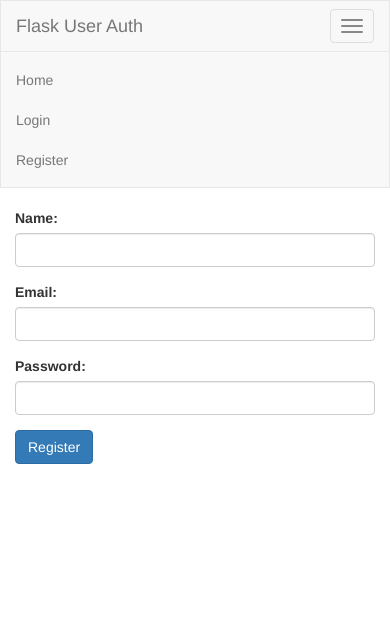
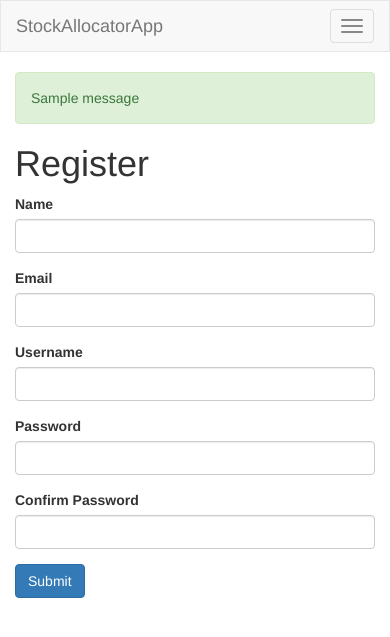
Before and after one commit to figoagil/sahamdss, a Flask app: page /register in a window 390 px wide, after a click on "Toggle navigation". Shown: the top 637 px of the page. Run offline with Flask 2, Linux system fonts and the light colour scheme; one stand-in notice (Sample message) is shown; parts of the project's set-up code (start-up, migrations or seed data) failed here and were passed over; some libraries are stand-ins or nearby versions.

Commit message:
baru sampe dashboard

```diff
--- a/app.py
+++ b/app.py
@@ -1,65 +1,131 @@
-#app.py
-
-from flask import Flask, render_template, request, redirect, url_for, session
-from flask_mysqldb import MySQL,MySQLdb
-import bcrypt
+from flask import Flask, render_template, flash, request, redirect, url_for, session, logging
+from data import Stocks
+from flask_mysqldb import MySQL
+from wtforms import Form, StringField, TextAreaField, PasswordField, validators
+from passlib.hash import sha256_crypt
+from functools import wraps
 
 app = Flask(__name__)
+
+# Config MySQL
 app.config['MYSQL_HOST'] = 'localhost'
 app.config['MYSQL_USER'] = 'root'
-app.config['MYSQL_PASSWORD'] = ''
-app.config['MYSQL_DB'] = 'flaskdb'
+app.config['MYSQL_PASSWORD'] = 'password'
+app.config['MYSQL_DB'] = 'alokasisaham'
 app.config['MYSQL_CURSORCLASS'] = 'DictCursor'
+# Init MySQL
 mysql = MySQL(app)
+
+Stocks = Stocks()
 
 @app.route('/')
 def home():
-    return render_template("home.html")
+    return render_template('home.html')
 
-@app.route('/login',methods=["GET","POST"])
+@app.route('/about')
+def about():
+    return render_template('about.html')
+
+@app.route('/stocks')
+def stocks():
+    return render_template('stocks.html', stocks = Stocks)
+
+class RegisterForm(Form):
+    name = StringField('Name', [validators.Length(min=1, max=50)])
+    username = StringField('Username', [validators.Length(min=4, max=25)])
+    email = StringField('Email', [validators.Length(min=6, max=50)])
+    password = PasswordField('Password', [
+        validators.DataRequired(),
+        validators.EqualTo('confirm', message='Passwords do not match')
+    ])
+    confirm = PasswordField('Confirm Password')
+
+@app.route('/register', methods=['GET', 'POST'])
+def register():
+    form = RegisterForm(request.form)
+    if request.method == 'POST' and form.validate():
+        name = form.name.data
+        email = form.email.data
+        username = form.username.data
+        password = sha256_crypt.encrypt(str(form.password.data))
+
+        # Create cursor
+        cur = mysql.connection.cursor()
+
+        # Execute query
+        cur.execute("INSERT INTO users(name, email, username, password) VALUES(%s, %s, %s, %s)", (name, email, username, password))
+
+        # Commit to DB
+        mysql.connection.commit()
+
+        # Close connection
+        cur.close()
+
+        flash('You are now registered and can log in', 'success')
+
+        return redirect(url_for('login'))
+    return render_template('register.html', form=form)
+
+@app.route('/login', methods=['GET', 'POST'])
 def login():
     if request.method == 'POST':
-        email = request.form['email']
-        password = request.form['password'].encode('utf-8')
+        # Get Form Fields
+        username = request.form['username']
+        password_candidate = request.form['password']
 
-        curl = mysql.connection.cursor(MySQLdb.cursors.DictCursor)
-        curl.execute("SELECT * FROM users WHERE email=%s",(email,))
-        user = curl.fetchone()
-        curl.close()
+        # Create cursor
+        cur = mysql.connection.cursor()
 
-        if len(user) > 0:
-            if bcrypt.hashpw(password, user["password"].encode('utf-8')) == user["password"].encode('utf-8'):
-                session['name'] = user['name']
-                session['email'] = user['email']
-                return render_template("home.html")
+        # Get user by username
+        result = cur.execute("SELECT * FROM users WHERE username = %s", [username])
+
+        if result > 0:
+            # Get stored hash
+            data = cur.fetchone()
+            password = data['password']
+
+            # Compare Passwords
+            if sha256_crypt.verify(password_candidate, password):
+                # Passed
+                session['logged_in'] = True
+                session['username'] = username
+
+                flash('You are now logged in', 'success')
+                return redirect(url_for('dashboard'))
             else:
-                return "Error password and email not match"
+                error = 'Invalid login'
+                return render_template('login.html', error=error)
+            # Close connection
+            cur.close()
         else:
-            return "Error user not found"
-    else:
-        return render_template("login.html")
+            error = 'Username not found'
+            return render_template('login.html', error=error)
+    return render_template('login.html')
 
-@app.route('/logout', methods=["GET", "POST"])
+# Check if user logged in
+def is_logged_in(f):
+    @wraps(f)
+    def wrap(*args, **kwargs):
+        if 'logged_in' in session:
+            return f(*args, **kwargs)
+        else:
+            flash('Unauthorized, Please login', 'danger')
+            return redirect(url_for('login'))
+    return wrap
+
+# Logout
+@app.route('/logout')
+@is_logged_in
 def logout():
     session.clear()
-    return render_template("home.html")
+    flash('You are now logged out', 'success')
+    return redirect(url_for('login'))
 
-@app.route('/register', methods=["GET", "POST"])
-def register():
-    if request.method == 'GET':
-        return render_template("register.html")
-    else:
-        name = request.form['name']
-        email = request.form['email']
-        password = request.form['password'].encode('utf-8')
-        hash_password = bcrypt.hashpw(password, bcrypt.gensalt())
-
-        cur = mysql.connection.cursor()
-        cur.execute("INSERT INTO users (name, email, password) VALUES (%s,%s,%s)",(name,email,hash_password,))
-        mysql.connection.commit()
-        session['name'] = request.form['name']
-        session['email'] = request.form['email']
-        return redirect(url_for('home'))
+# Dashboard
+@app.route('/dashboard')
+@is_logged_in
+def dashboard():
+    return render_template('dashboard.html')
 
 if __name__ == '__main__':
     app.secret_key = "^A%DJAJU^JJ123"
--- /dev/null
+++ b/templates/dashboard.html
@@ -0,0 +1,5 @@
+{% extends 'layout.html' %}
+
+{% block body %}
+  <h1>Dashboard <small> Welcome {{session.username}}</small></h1>
+{% endblock %}
--- /dev/null
+++ b/templates/includes/_formhelpers.html
@@ -0,0 +1,9 @@
+{% macro render_field(field) %}
+    {{ field.label }}
+    {{ field(**kwargs)|safe }}
+    {% if field.errors %}
+        {% for error in field.errors %}
+        <span class="help-inline">{{ error }}</span>
+        {% endfor %}
+    {% endif %}
+{% endmacro %}
--- /dev/null
+++ b/templates/includes/_messages.html
@@ -0,0 +1,15 @@
+{% with messages = get_flashed_messages(with_categories=true) %}
+  {% if messages %}
+    {% for category, message in messages %}
+      <div class="alert alert-{{ category }}">{{ message }}</div>
+    {% endfor %}
+  {% endif %}
+{% endwith %}
+
+{% if error %}
+  <div class="alert alert-danger">{{error}}</div>
+{% endif %}
+
+{% if msg %}
+  <div class="alert alert-success">{{msg}}</div>
+{% endif %}
--- /dev/null
+++ b/templates/includes/_navbar.html
@@ -0,0 +1,31 @@
+<nav class="navbar navbar-default">
+    <div class="container">
+      <div class="navbar-header">
+        <button type="button" class="navbar-toggle collapsed" data-toggle="collapse" data-target="#navbar" aria-expanded="false" aria-controls="navbar">
+          <span class="sr-only">Toggle navigation</span>
+          <span class="icon-bar"></span>
+          <span class="icon-bar"></span>
+          <span class="icon-bar"></span>
+        </button>
+        <a class="navbar-brand" href="#">StockAllocatorApp</a>
+      </div>
+      <div id="navbar" class="collapse navbar-collapse">
+        <ul class="nav navbar-nav">
+          <li><a href="/">Home</a></li>
+          <li><a href="/about">About</a></li>
+          <li><a href="/stocks">Stocks</a></li>
+        </ul>
+
+        <ul class="nav navbar-nav navbar-right">
+          {% if session.logged_in %}
+            <li><a href="/dashboard">Dashboard</a></li>
+            <li><a href="/logout">Logout</a></li>
+          {% else %}
+            <li><a href="/register">Register</a></li>
+            <li><a href="/login">Login</a></li>
+          {% endif %}
+
+        </ul>
+      </div><!--/.nav-collapse -->
+    </div>
+  </nav>
--- a/templates/layout.html
+++ b/templates/layout.html
@@ -3,45 +3,17 @@
     <head>
         <meta charset="utf-8" />
         <meta http-equiv="X-UA-Compatible" content="IE=edge">
- <title>{% block title %} {% endblock %}</title>
+        <title>StockAllocatorApp</title>
         <meta name="viewport" content="width=device-width, initial-scale=1">
         <link rel="stylesheet" type="text/css" media="screen" href="https://maxcdn.bootstrapcdn.com/bootstrap/3.3.7/css/bootstrap.min.css" />
     </head>
     <body>
- <nav class="navbar navbar-default">
+        {% include 'includes/_navbar.html' %}
         <div class="container">
- <div class="navbar-header">
- <button type="button" class="navbar-toggle collapsed" data-toggle="collapse" data-target="#navbar" aria-expanded="false" aria-controls="navbar">
- <span class="sr-only">Toggle navigation</span>
- <span class="icon-bar"></span>
- <span class="icon-bar"></span>
- <span class="icon-bar"></span>
- </button>
- <a class="navbar-brand" href="#">Flask User Auth</a>
+            {% include 'includes/_messages.html' %}
+            {% block body %}{% endblock %}
         </div>
- <div id="navbar" class="collapse navbar-collapse">
- <ul class="nav navbar-nav">
- <li>
- <a href="/">Home</a>
- </li>
-{% if session['name'] %}
- <li>
- <a href="/logout">Logout</a>
- </li>
-{% else %}
- <li>
- <a href="/login">Login</a>
- </li>
- <li>
- <a href="/register">Register</a>
- </li>
-{% endif %}
- </ul>
- </div>
- </div>
- </nav>
-{% block content %} {% endblock %}
- <script src="https://code.jquery.com/jquery-3.3.1.slim.min.js"></script>
+
         <script src="https://maxcdn.bootstrapcdn.com/bootstrap/3.3.7/js/bootstrap.min.js"></script>
     </body>
 </html>
--- a/templates/register.html
+++ b/templates/register.html
@@ -1,27 +1,24 @@
 {% extends 'layout.html' %}
-{% block title %} Register {% endblock %}
-{% block content %}
-<div class="container">
-    <div class="row">
-    <div class="col-md-6 col-md-offset-3">
-    <form action="/register" method="POST">
+
+{% block body %}
+    <h1>Register</h1>
+    {% from "includes/_formhelpers.html" import render_field %}
+    <form method="POST" action="">
         <div class="form-group">
-    <label>Name:</label>
-    <input type="text" class="form-control" name="name">
+        {{render_field(form.name, class_="form-control")}}
         </div>
         <div class="form-group">
-    <label>Email:</label>
-    <input type="email" class="form-control" name="email">
+        {{render_field(form.email, class_="form-control")}}
         </div>
         <div class="form-group">
-    <label>Password:</label>
-    <input type="password" class="form-control" name="password">
+        {{render_field(form.username, class_="form-control")}}
         </div>
         <div class="form-group">
-    <button class="btn btn-primary">Register</button>
+        {{render_field(form.password, class_="form-control")}}
         </div>
+        <div class="form-group">
+        {{render_field(form.confirm, class_="form-control")}}
+        </div>
+        <p><input type="submit" class="btn btn-primary" value="Submit"></p>
     </form>
-    </div>
-    </div>
-   </div>
 {% endblock %}
```
Also changed, not shown: data.py (added, +16 -0 lines), templates/about.html (added, +12 -0 lines), templates/home.html (+10 -14 lines), templates/login.html (+14 -21 lines), templates/stocks.html (added, +10 -0 lines), 2 other files. Lines whose indentation alone changed are shown as unchanged.
